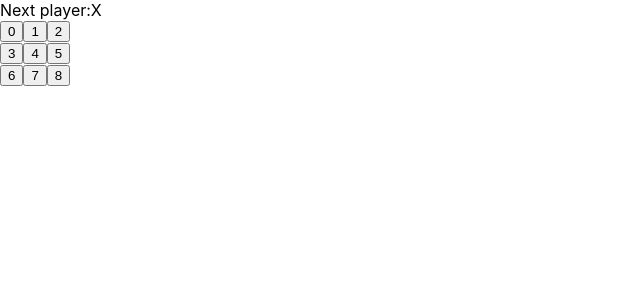
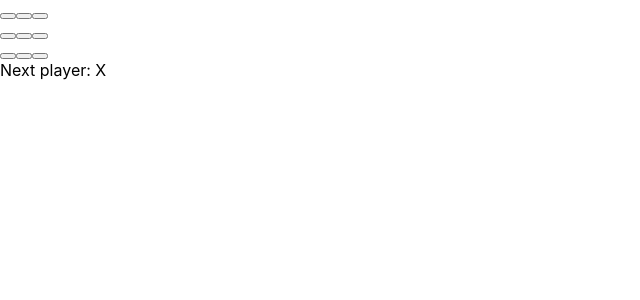
Before and after one commit to lucaxue/noughts-and-crosses-react, a React (Create React App) app: page / in a window 1280 px wide. Shown: the top 300 px of the page, without its empty margins (0-640 px from the left). Built offline with nearby package versions, Linux system fonts and the light colour scheme.

Commit message:
lifted something

```diff
--- a/src/App.js
+++ b/src/App.js
@@ -15,21 +15,10 @@ function Square({ handleClick, value, i }) {
   );
 }
 
-function Board() {
-  //state of squares
-  const [squares, setSquares] = useState([0, 1, 2, 3, 4, 5, 6, 7, 8]);
-  const [xIsNext, setXIsNext] = useState(true);
-
-  function handleClick(i) {
-    const newSquares = squares.slice();
-    newSquares[i] = xIsNext ? 'X' : 'O';
-    setSquares(newSquares);
-    setXIsNext(!xIsNext);
-  }
+function Board({ squares, handleClick }) {
 
   return (
     <div>
-      <div className="status">{`Next player:${xIsNext ? 'X' : 'O'}`}</div>
       <div className="board-row">
         {/* three sq keys 0 1 2  */}
         {squares.slice(0, 3).map((item, index) => (
@@ -67,13 +56,40 @@ function Board() {
 }
 
 function Game() {
+  const [history, setHistory] = useState([{
+    squares: Array(9).fill(null),
+  }]);
+  const [xIsNext, setXIsNext] = useState(true);
+
+    const current = history[history.length - 1];
+    const winner = calculateWinner(current.squares);
+    let status;
+    if (winner) {
+      status = 'Winner: ' + winner;
+    } else {
+      status = 'Next player: ' + (xIsNext ? 'X' : 'O');
+    }
+
+
+    function handleClick(i) {
+      const current = history[history.length - 1];
+      const squares = current.squares.slice();
+      if (calculateWinner(squares) || squares[i]) {
+        return;
+      }
+      squares[i] = xIsNext ? 'X' : 'O';
+      setHistory([...history, {squares: squares}]);
+      setXIsNext(!xIsNext);
+    }
+
+
   return (
     <div className="game">
       <div className="game-board">
-        <Board />
+        <Board squares={current.squares} handleClick={handleClick}/>
       </div>
       <div className="game-info">
-        <div>{/* status */}</div>
+      <div>{status}</div>
         <ol>{/* TODO */}</ol>
       </div>
     </div>
@@ -81,3 +97,24 @@ function Game() {
 }
 
 export default Game;
+
+
+function calculateWinner(squares) {
+  const lines = [
+    [0, 1, 2],
+    [3, 4, 5],
+    [6, 7, 8],
+    [0, 3, 6],
+    [1, 4, 7],
+    [2, 5, 8],
+    [0, 4, 8],
+    [2, 4, 6],
+  ];
+  for (let i = 0; i < lines.length; i++) {
+    const [a, b, c] = lines[i];
+    if (squares[a] && squares[a] === squares[b] && squares[a] === squares[c]) {
+      return squares[a];
+    }
+  }
+  return null;
+}
```
